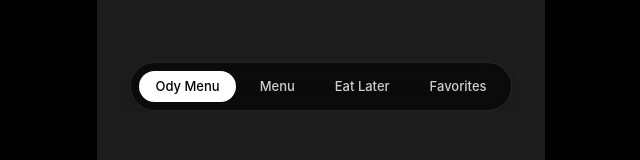
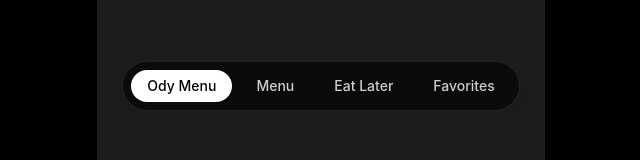
Before and after one commit to harsithrvp-fceoofamnc/odycard2, a Next.js app: page /hotel/1 in a window 1280 px wide. Shown: the part 289-449 px from the top of the page, without its empty margins (319-959 px from the left). Built offline with nearby package versions, Linux system fonts and the light colour scheme.

Commit message:
Minor edits after scroll fix

```diff
--- a/app/hotel/[restaurantId]/page.tsx
+++ b/app/hotel/[restaurantId]/page.tsx
@@ -249,7 +249,7 @@ export default function HotelHomePage() {
                 <button
                   key={tab}
                   onClick={() => goToTab(index)}
-                  className={`px-4 py-1.5 rounded-full whitespace-nowrap text-[13px] font-medium transition ${
+                  className={`px-4 py-1.5 rounded-full whitespace-nowrap text-sm font-medium transition ${
                     activeTab === index
                       ? "bg-white text-black shadow-md"
                       : "text-white/80 hover:text-white"
```
